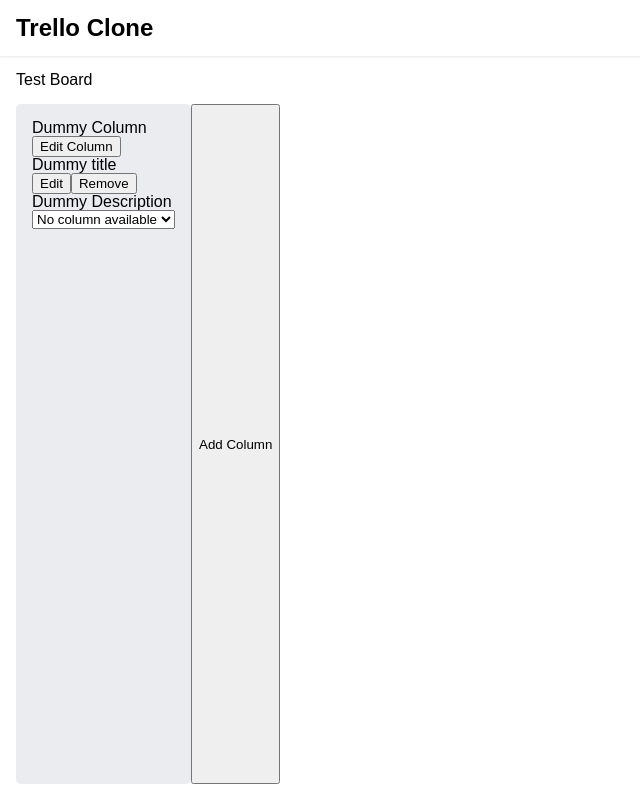
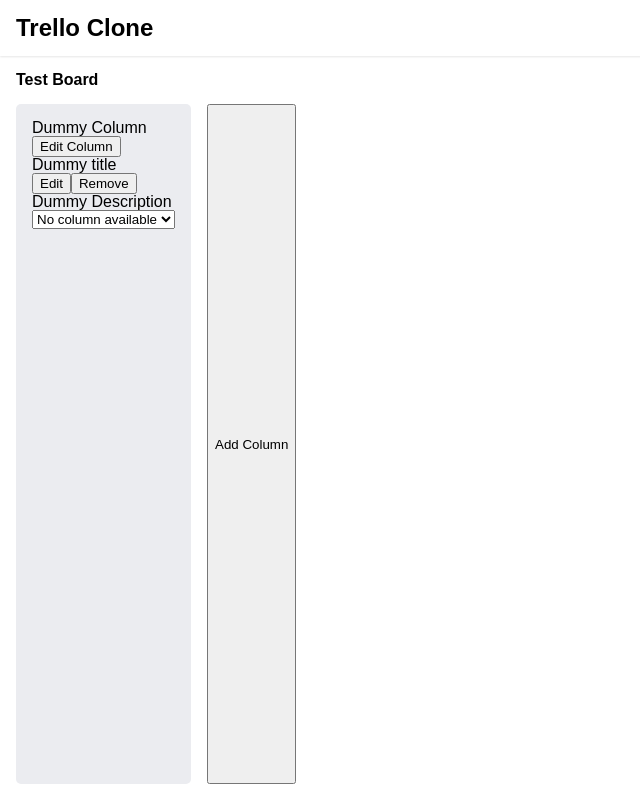
Before and after one commit to msharifi99/trello-clone, a React (Create React App) app: page / in a window 1280 px wide. Shown: the whole page, without its empty margins (0-640 px from the left). Built offline with nearby package versions, Linux system fonts and the light colour scheme.

Commit message:
fix: adjust Board styles

```diff
--- a/src/components/Board/components/ColumnList.tsx
+++ b/src/components/Board/components/ColumnList.tsx
@@ -1,12 +1,19 @@
 import styled from "@emotion/styled";
 import Column from "components/Column";
 import useBoard from "hooks/useBoard";
+import { spacings } from "styles/variables";
 
 const List = styled.ol`
   padding: 0;
   margin: 0;
   display: flex;
   list-style-type: none;
+`;
+
+const ListItem = styled.li`
+  & + & {
+    margin-left: ${spacings.sm};
+  }
 `;
 
 type ColumnListProps = {
@@ -18,9 +25,9 @@
   return (
     <List className={className}>
       {columns.map((column) => (
-        <li>
+        <ListItem>
           <Column id={column.id} />
-        </li>
+        </ListItem>
       ))}
     </List>
   );
--- a/src/components/Board/components/Container.tsx
+++ b/src/components/Board/components/Container.tsx
@@ -1,6 +1,10 @@
 import styled from "@emotion/styled";
 import { PropsWithChildren } from "react";
-import { headerHeight, mainContainerPadding } from "styles/variables";
+import {
+  fontSizes,
+  headerHeight,
+  mainContainerPadding,
+} from "styles/variables";
 
 const boardHeaderHeight = "2rem";
 const StyledHeader = styled.header`
@@ -8,16 +12,19 @@
 `;
 
 const StyledContentContainer = styled.div`
+  width: 100%;
   height: calc(
     100vh - ${headerHeight.sm} - ${boardHeaderHeight} -
       ${mainContainerPadding.sm} * 2
   );
 
   display: flex;
+  overflow: auto;
 `;
 
 const StyledTitle = styled.h2`
-  margin: 0;
+  font-size: ${fontSizes.md};
+  font-weight: bold;
 `;
 
 type BoardContainerProps = PropsWithChildren<{}>;
--- a/src/components/Board/index.tsx
+++ b/src/components/Board/index.tsx
@@ -2,6 +2,12 @@
 import { ComponentProps } from "react";
 import BoardContainer from "./components/Container";
 import ColumnList from "./components/ColumnList";
+import styled from "@emotion/styled";
+import { spacings } from "styles/variables";
+
+const StyledColumnList = styled(ColumnList)`
+  margin-right: ${spacings.sm};
+`;
 
 function Board(): JSX.Element {
   const { addColumn, setEditingColumnId } = useBoard();
@@ -13,7 +19,7 @@
 
   return (
     <BoardContainer>
-      <ColumnList />
+      <StyledColumnList />
       <button onClick={handleAddColumn}>Add Column</button>
     </BoardContainer>
   );
```
